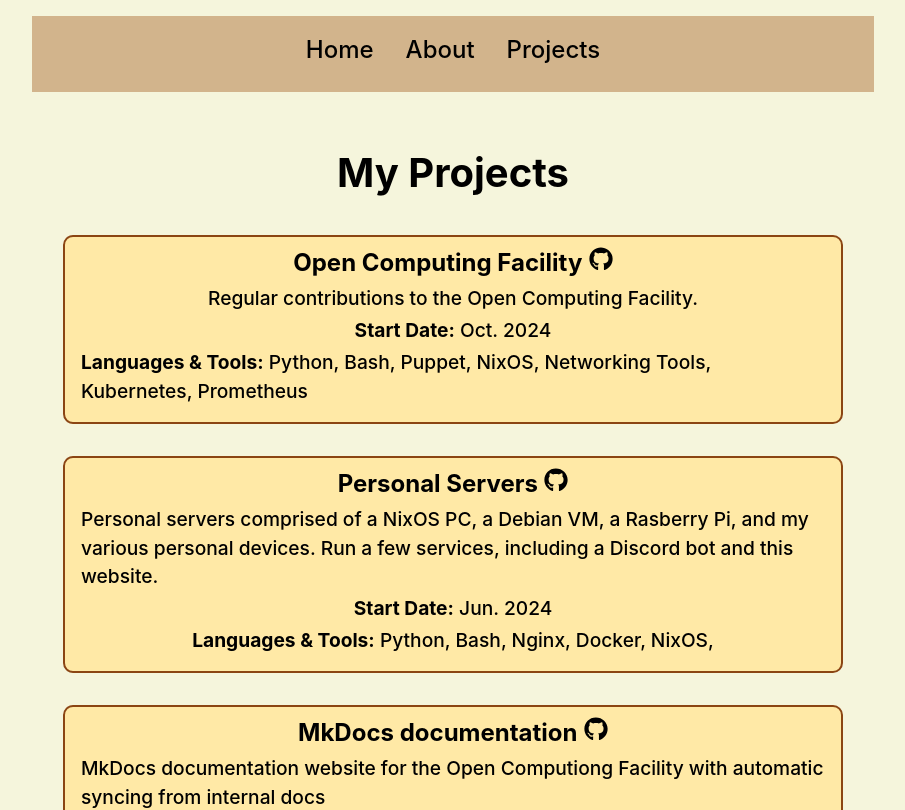
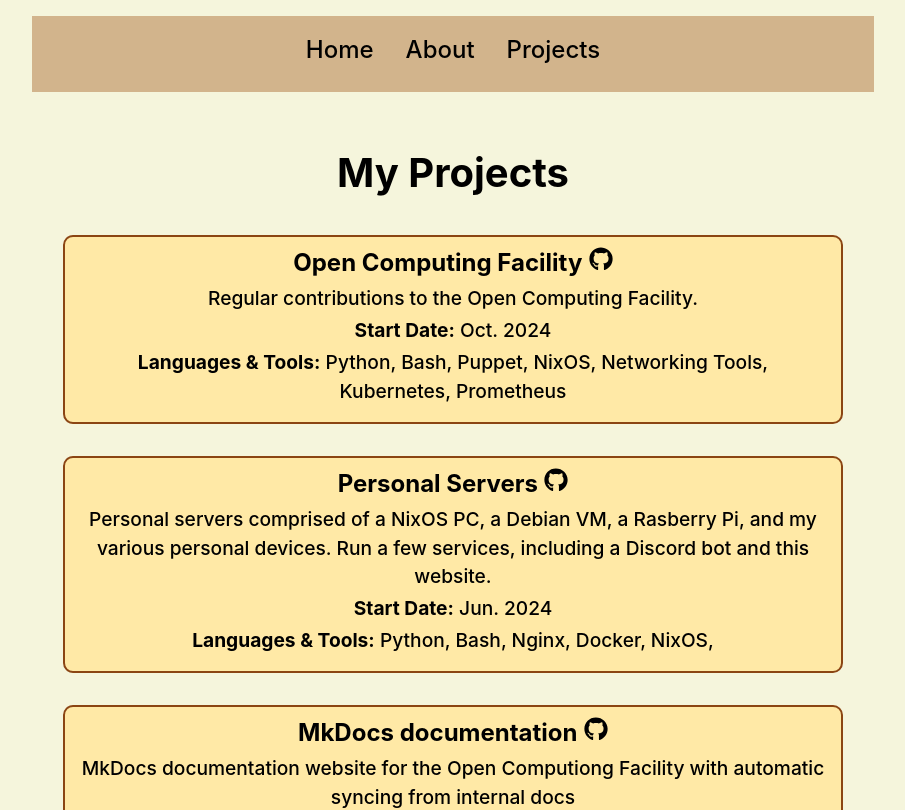
Before and after one commit to Storce/joewang.me, a React (Vite) app: page /project in a window 1280 px wide. Shown: the top 810 px of the page, without its empty margins (187-1092 px from the left). Built offline with nearby package versions, Linux system fonts and the light colour scheme.

Commit message:
fix: center text & change app title

```diff
--- a/src/Project.jsx
+++ b/src/Project.jsx
@@ -10,7 +10,7 @@
     }, []);
 
     return (
-        <div style={{ padding: '1rem', maxWidth: '600px', margin: '0 auto', textAlign: 'left' }}>
+        <div style={{ padding: '1rem', maxWidth: '600px', margin: '0 auto', textAlign: 'center' }}>
             <h1 className="heading1" style={{ marginBottom: '2rem' }}>My Projects</h1> {/* Apply heading1 class */}
             {projects.map((project, index) => (
                 <div key={index} className="project-box">
```
